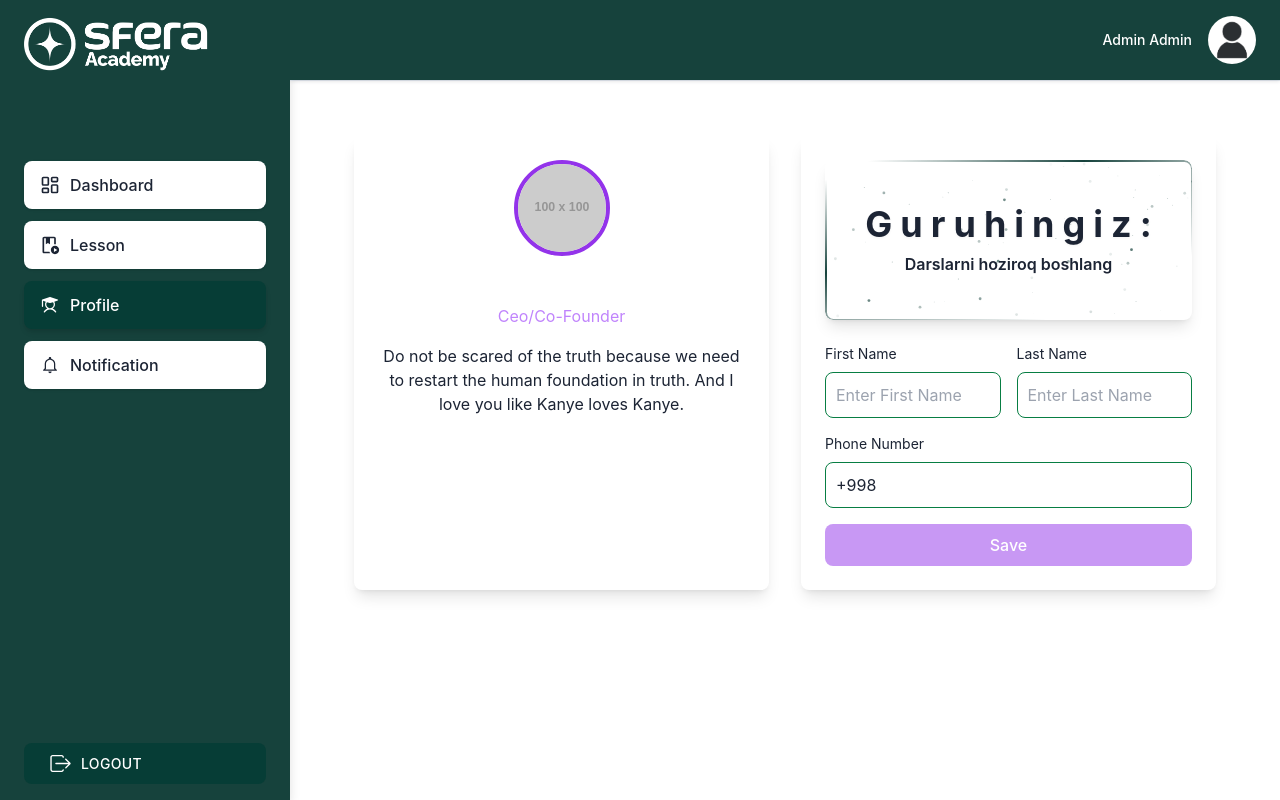
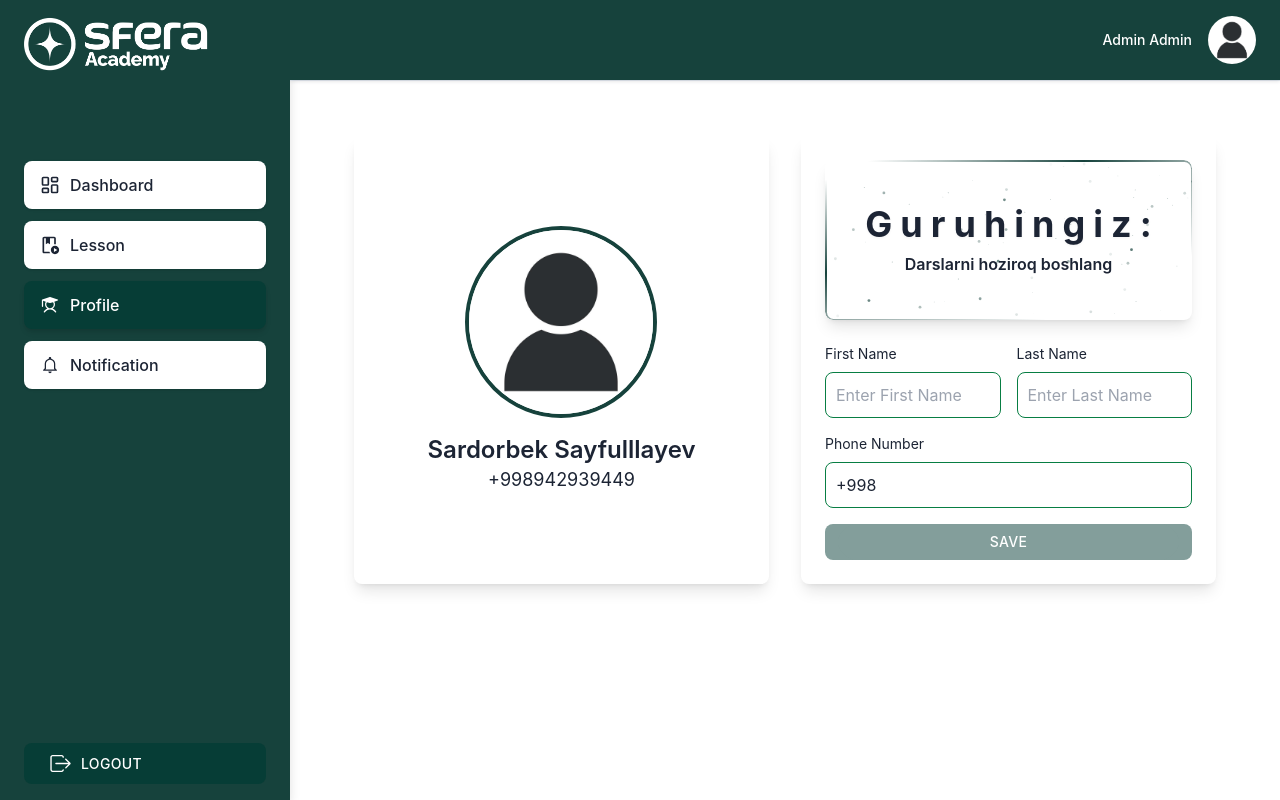
Before and after one commit to abdulazizsaidovcode/sfera-Edu, a React (Vite) app: page /profile in a window 1280 px wide. Built offline with nearby package versions, Linux system fonts and the light colour scheme; sample sign-in values are in the browser's storage.

Commit message:
yetar shunchasi

```diff
--- a/src/pages/profile/profile.tsx
+++ b/src/pages/profile/profile.tsx
@@ -5,6 +5,8 @@ import Particles from '@/components/magicui/particles';
 import ShineBorder from '@/components/magicui/shine-border';
 import { useProfile } from '@/storys/loginValue';
 import { useState, useEffect } from 'react';
+import defaultLogo from '@/assets/images/user.jpg'
+import ShinyButton from '@/components/magicui/shiny-button';
 
 const Profile = () => {
   const { firstName, setFirstName, lastName, setLastName, phoneNumber, setPhoneNumber } = useProfile();
@@ -38,29 +40,15 @@ const Profile = () => {
       <div className="container mx-auto px-4 sm:px-6 md:px-8 lg:px-10">
         <div className="grid grid-cols-1 md:grid-cols-2 gap-8">
           {/* Right side - Profile Card */}
-          <div className="bg-gray-800 p-6 rounded-lg shadow-lg md:col-start-1 md:col-end-2">
+          <div className="bg-gray-800 p-6 rounded-lg shadow-lg md:col-start-1 md:col-end-2 flex justify-center items-center">
             <div className="flex flex-col items-center">
               <img
-                src="https://via.placeholder.com/100"
+                src={defaultLogo}
                 alt="Profile"
-                className="w-24 h-24 rounded-full border-4 border-purple-600 mb-4"
+                className="w-48 h-48 rounded-full border-4 border-[#16423C] mb-4"
               />
-              <h2 className="text-white text-xl md:text-2xl font-bold">Mike Andrew</h2>
-              <p className="text-purple-400">Ceo/Co-Founder</p>
-              <p className="text-gray-400 text-center mt-4 text-sm md:text-base">
-                Do not be scared of the truth because we need to restart the human foundation in truth. And I love you like Kanye loves Kanye.
-              </p>
-              <div className="flex space-x-4 mt-4">
-                <a href="#" className="text-gray-400 hover:text-white">
-                  <i className="fab fa-facebook-f"></i>
-                </a>
-                <a href="#" className="text-gray-400 hover:text-white">
-                  <i className="fab fa-twitter"></i>
-                </a>
-                <a href="#" className="text-gray-400 hover:text-white">
-                  <i className="fab fa-google"></i>
-                </a>
-              </div>
+              <h1 className='text-2xl font-semibold'>Sardorbek Sayfulllayev</h1>
+              <h2 className='text-lg'>+998942939449</h2>
             </div>
           </div>
 
@@ -117,14 +105,12 @@ const Profile = () => {
                   }}
                 />
               </div>
-              <button
-                type="button"
-                className={`w-full bg-purple-600 hover:bg-purple-700 text-white py-2 px-4 rounded-lg focus:outline-none focus:ring-2 focus:ring-purple-600 ${!isFormValid ? 'opacity-50 cursor-not-allowed' : ''}`}
+              <ShinyButton
+                text="Save"
+                className={`w-full bg-[#063d36] border-none  ${!isFormValid ? 'opacity-50 cursor-not-allowed' : ''}`}
                 disabled={!isFormValid}
                 onClick={handleSave}
-              >
-                Save
-              </button>
+              />
             </form>
           </div>
         </div>
```
